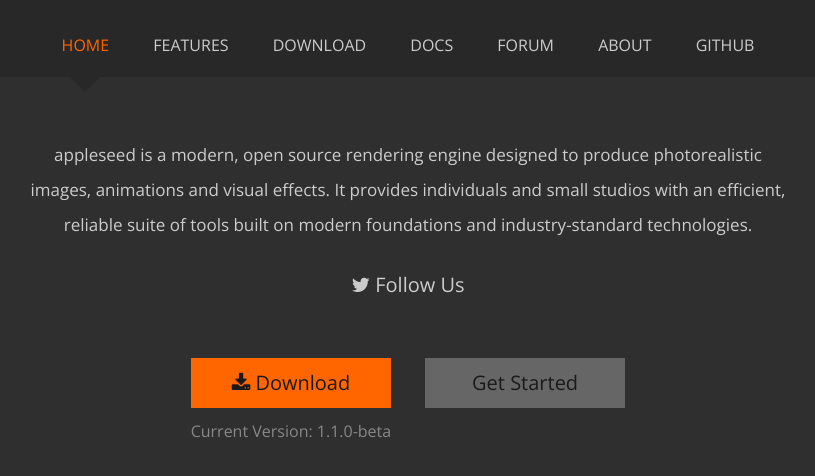
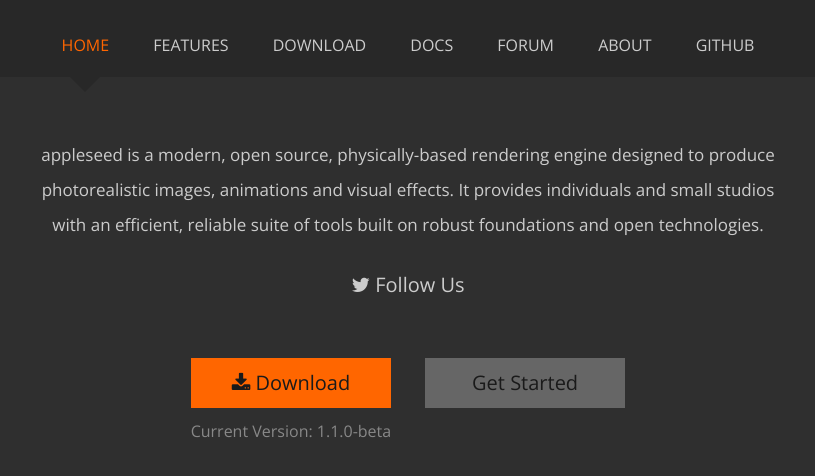
Before and after one commit to appleseedhq/appleseedhq.github.io, a Jekyll site: the page built from index.md, in a window 1280 px wide and 900 px high, cut to the strip 369-846 px from the top of the window. Shown: the whole strip, without its empty margins (232-1047 px from the left). Built offline with Jekyll 4.4.1, drawn with Linux system fonts in a browser that asks for light colours; nearby versions of some CDN libraries.

Commit message:
tweaked intro message.

```diff
--- a/index.md
+++ b/index.md
@@ -5,8 +5,7 @@
 home: true
 ---
 
-appleseed is a modern, open source rendering engine designed to produce photorealistic images, animations and visual effects.
-It provides individuals and small studios with an efficient, reliable suite of tools built on modern foundations
-and industry-standard technologies.
+appleseed is a modern, open source, physically-based rendering engine designed to produce photorealistic images, animations and visual effects.
+It provides individuals and small studios with an efficient, reliable suite of tools built on robust foundations and open technologies.
 
 [<i class="fa fa-twitter"></i> Follow Us](https://twitter.com/appleseedhq)
```
